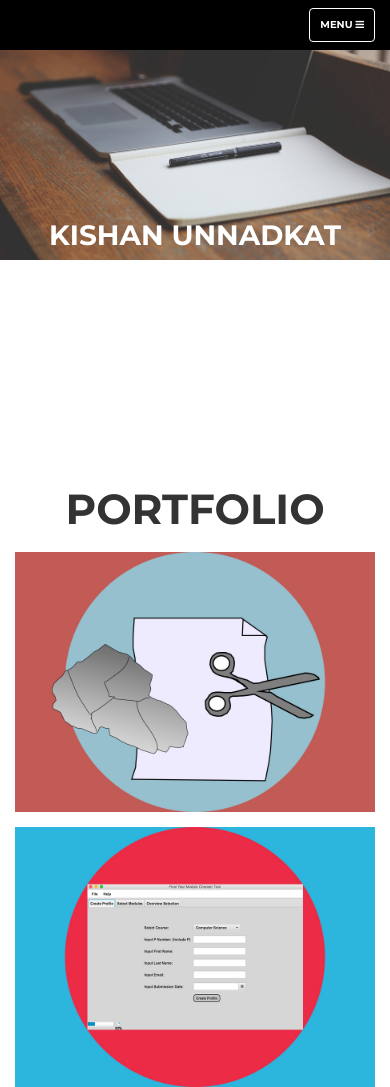
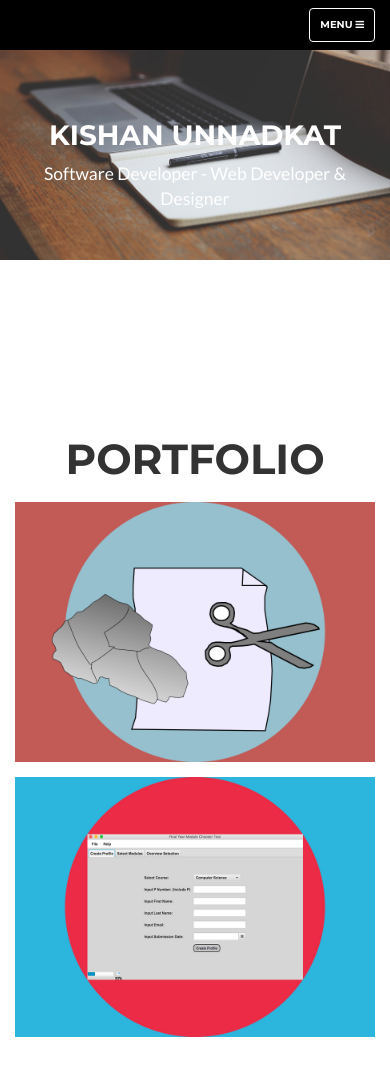
Before and after one commit to KishanUnnadkat/KishanUnnadkatPortfolio, a website: page public/index.html in a window 390 px wide. Shown: the top 1087 px of the page. Drawn offline with nearby package versions, Linux system fonts and the light colour scheme.

Commit message:
Added media query for header container

```diff
--- a/public/css/freelancer.css
+++ b/public/css/freelancer.css
@@ -188,6 +188,10 @@ section.success {
   color: white;
 }
 @media (max-width: 767px) {
+  header .container {
+    padding-top: 100px;
+    padding-bottom: 150px;
+  }
   section {
     padding: 75px 0;
   }
```
